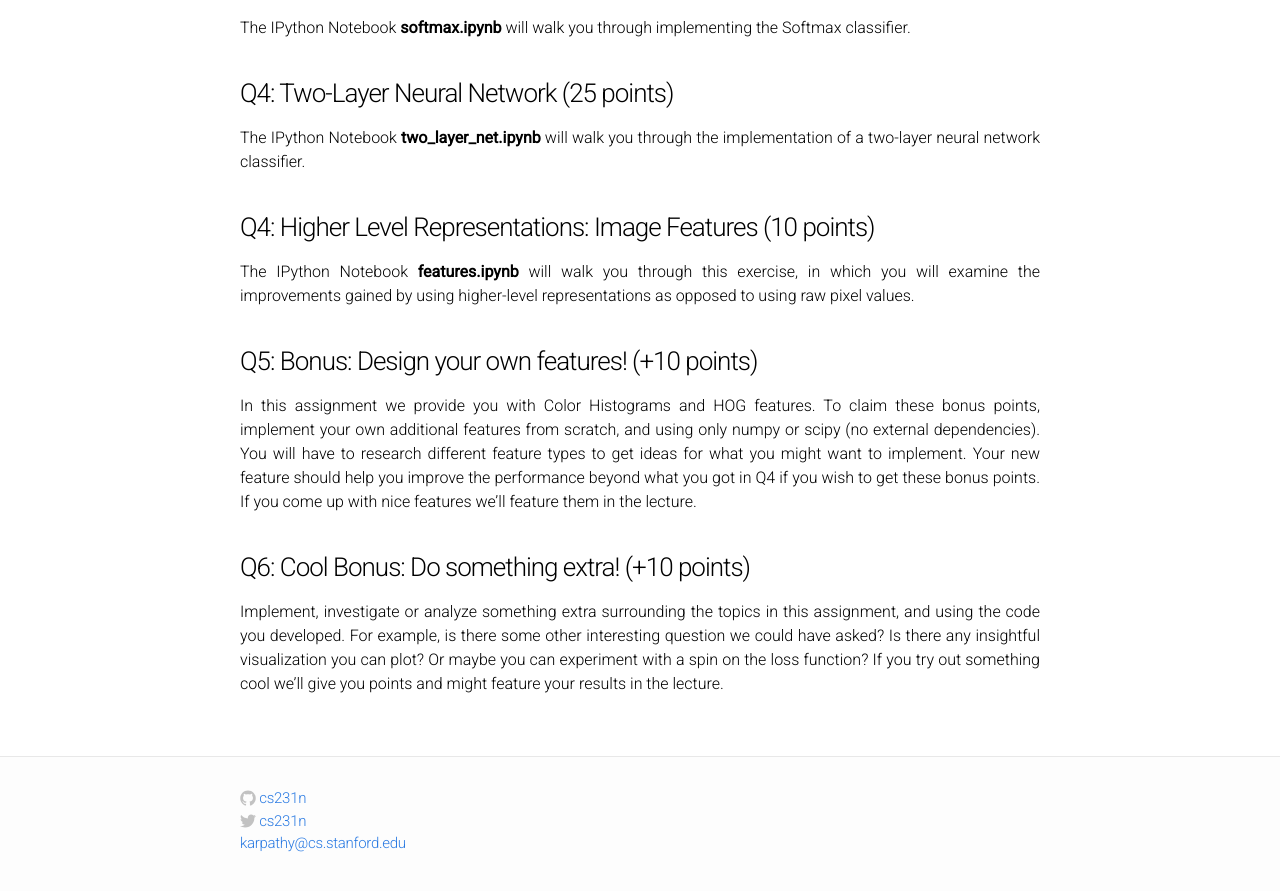
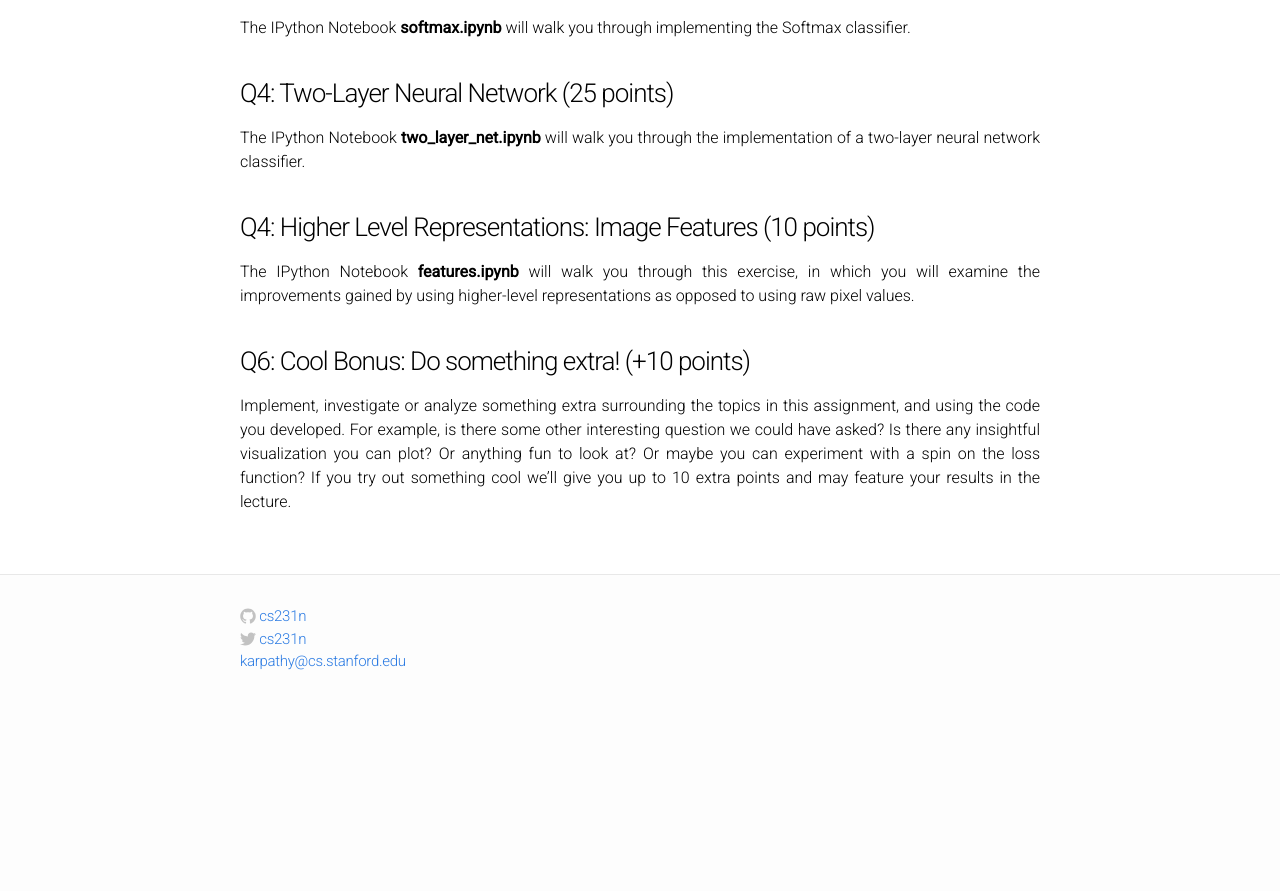
Before and after one commit to cs231n/cs231n.github.io, a Jekyll site: the page built from assignments2016/assignment1.md, in a window 1280 px wide and 900 px high, scrolled down 1887 px. Shown: the top 891 px of the window. Built offline with Jekyll 4.4.1, drawn with Linux system fonts in a browser that asks for light colours; Markdown is read by kramdown in place of the engine named in the settings; after the commit the page ends 2605 px from its top, so only the background shows below that.

Commit message:
taking out feature design, bleh

```diff
--- a/assignments2016/assignment1.md
+++ b/assignments2016/assignment1.md
@@ -86,10 +86,6 @@ The IPython Notebook **two\_layer\_net.ipynb** will walk you through the impleme
 
 The IPython Notebook **features.ipynb** will walk you through this exercise, in which you will examine the improvements gained by using higher-level representations as opposed to using raw pixel values.
 
-### Q5: Bonus: Design your own features! (+10 points)
-
-In this assignment we provide you with Color Histograms and HOG features. To claim these bonus points, implement your own additional features from scratch, and using only numpy or scipy (no external dependencies). You will have to research different feature types to get ideas for what you might want to implement. Your new feature should help you improve the performance beyond what you got in Q4 if you wish to get these bonus points. If you come up with nice features we'll feature them in the lecture.
-
 ### Q6: Cool Bonus: Do something extra! (+10 points)
 
-Implement, investigate or analyze something extra surrounding the topics in this assignment, and using the code you developed. For example, is there some other interesting question we could have asked? Is there any insightful visualization you can plot? Or maybe you can experiment with a spin on the loss function? If you try out something cool we'll give you points and might feature your results in the lecture.
+Implement, investigate or analyze something extra surrounding the topics in this assignment, and using the code you developed. For example, is there some other interesting question we could have asked? Is there any insightful visualization you can plot? Or anything fun to look at? Or maybe you can experiment with a spin on the loss function? If you try out something cool we'll give you up to 10 extra points and may feature your results in the lecture.
```
